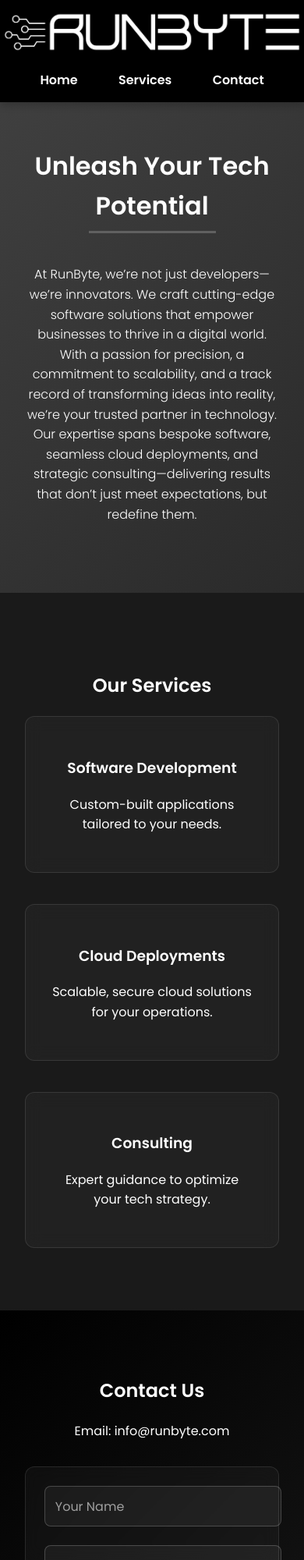
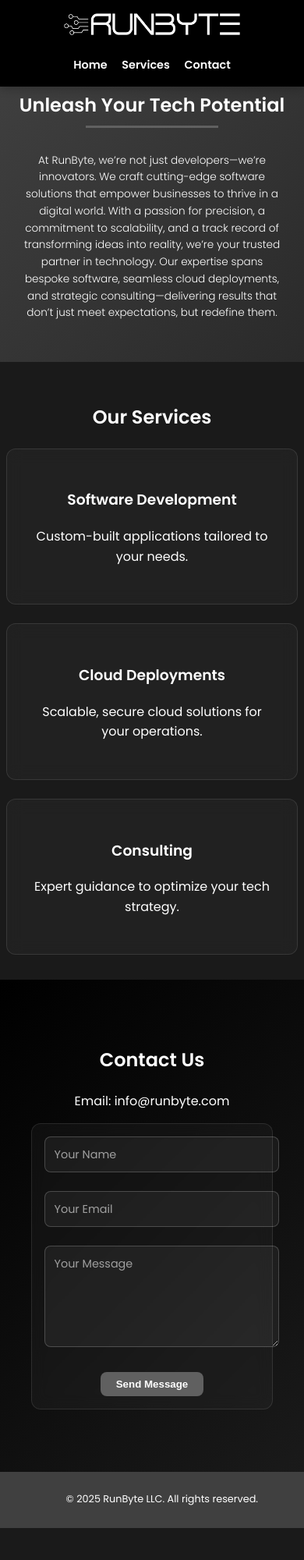
Before and after one commit to runbyte-software/runbyte-software.github.io, a plain HTML site: page index.html in a window 390 px wide. Shown: the top 2000 px of the page at 78% size. After the commit the page ends 1959 px from the top, so only its background shows below. Drawn offline with Linux system fonts and the light colour scheme.

Commit message:
Update styles.css

```diff
--- a/styles.css
+++ b/styles.css
@@ -2,8 +2,8 @@ body {
     font-family: 'Poppins', sans-serif;
     margin: 0;
     padding: 0;
-    background-color: #1A1A1A; /* Dark gray background */
-    color: #FFFFFF; /* White text */
+    background-color: #1A1A1A;
+    color: #FFFFFF;
     line-height: 1.6;
 }
 
@@ -22,7 +22,7 @@ header {
 }
 
 .logo img {
-    height: 50px;
+    height: 50px; /* Default for desktop */
     margin-left: 2em;
     transition: transform 0.3s ease;
 }
@@ -149,7 +149,7 @@ section {
 .contact-form {
     max-width: 600px;
     margin: 2em auto;
-    background: rgba(96, 96, 96, 0.1); /* Glassmorphism */
+    background: rgba(96, 96, 96, 0.1);
     backdrop-filter: blur(10px);
     -webkit-backdrop-filter: blur(10px);
     padding: 2em;
@@ -186,7 +186,7 @@ section {
 
 .form-group input::placeholder,
 .form-group textarea::placeholder {
-    color: #A0A0A0; /* Light gray placeholder */
+    color: #A0A0A0;
 }
 
 button {
@@ -205,56 +205,17 @@ button:hover {
     transform: scale(1.05);
 }
 
-footer {
-    background-color: #404040;
-    color: #FFFFFF;
-    text-align: center;
-    padding: 1.5em;
-    position: relative;
-    width: 100%;
-    font-size: 0.9em;
-}
-
-/* Responsive adjustments */
-@media (max-width: 768px) {
-    header {
-        flex-direction: column;
-        padding: 1em 0;
-    }
-
-    .logo img {
-        margin-left: 0;
-        margin-bottom: 1em;
-    }
-
-    nav {
-        margin-right: 0;
-    }
-
-    .service-item {
-        width: 80%;
-    }
-
-    #home h2 {
-        font-size: 2em;
-    }
-
-    .contact-form {
-        padding: 1.5em;
-    }
-}
-
 #thanks {
-    padding: 8em 2em; /* Extra padding to center vertically */
-    background: linear-gradient(135deg, #404040, #2A2A2A); /* Matching gradient */
-    min-height: 100vh; /* Full height for a standalone page */
+    padding: 8em 2em;
+    background: linear-gradient(135deg, #404040, #2A2A2A);
+    min-height: 100vh;
     display: flex;
     justify-content: center;
     align-items: center;
 }
 
 .thanks-container {
-    background: rgba(96, 96, 96, 0.1); /* Glassmorphism */
+    background: rgba(96, 96, 96, 0.1);
     backdrop-filter: blur(10px);
     -webkit-backdrop-filter: blur(10px);
     padding: 3em;
@@ -303,8 +264,65 @@ footer {
     transform: scale(1.05);
 }
 
-/* Responsive adjustments */
+footer {
+    background-color: #404040;
+    color: #FFFFFF;
+    text-align: center;
+    padding: 1.5em;
+    position: relative;
+    width: 100%;
+    font-size: 0.9em;
+}
+
+/* Responsive Adjustments */
 @media (max-width: 768px) {
+    header {
+        flex-direction: column;
+        padding: 1em 0;
+    }
+
+    .logo img {
+        height: 40px; /* Smaller logo for tablets */
+        margin-left: 0;
+        margin-bottom: 1em;
+    }
+
+    nav {
+        margin-right: 0;
+    }
+
+    nav ul li {
+        margin: 0 1em; /* Tighter spacing */
+    }
+
+    section {
+        padding: 3em 1em; /* Less padding on sides */
+    }
+
+    #home {
+        margin-top: 5em; /* Adjust for smaller header */
+        padding: 2em 1em;
+    }
+
+    #home h2 {
+        font-size: 2em;
+    }
+
+    #home p {
+        font-size: 0.9em;
+        padding: 0 0.5em; /* Prevent text overflow */
+    }
+
+    .service-item {
+        width: 100%; /* Full width on tablets */
+        max-width: 350px; /* Cap width */
+        margin: 0 auto; /* Center items */
+    }
+
+    .contact-form {
+        padding: 1.5em;
+    }
+
     #thanks {
         padding: 6em 1em;
     }
@@ -313,3 +331,53 @@ footer {
         font-size: 2em;
     }
 }
+
+@media (max-width: 480px) { /* Phones */
+    .logo img {
+        height: 30px; /* Even smaller for phones */
+    }
+
+    nav ul li {
+        margin: 0 0.5em; /* Tighter nav spacing */
+        font-size: 0.9em; /* Smaller nav text */
+    }
+
+    #home {
+        margin-top: 4em; /* Smaller header offset */
+    }
+
+    #home h2 {
+        font-size: 1.5em;
+    }
+
+    #home p {
+        font-size: 0.85em;
+    }
+
+    section {
+        padding: 2em 0.5em; /* Minimal padding */
+    }
+
+    .service-container {
+        gap: 1.5em; /* Smaller gap */
+    }
+
+    .contact-form {
+        padding: 1em;
+        margin: 1em 0.5em; /* Fit within screen */
+    }
+
+    .form-group input,
+    .form-group textarea {
+        font-size: 0.9em; /* Smaller inputs */
+    }
+
+    button {
+        padding: 0.6em 1.5em; /* Smaller button */
+    }
+
+    footer {
+        font-size: 0.8em;
+        padding: 1em;
+    }
+}
```
